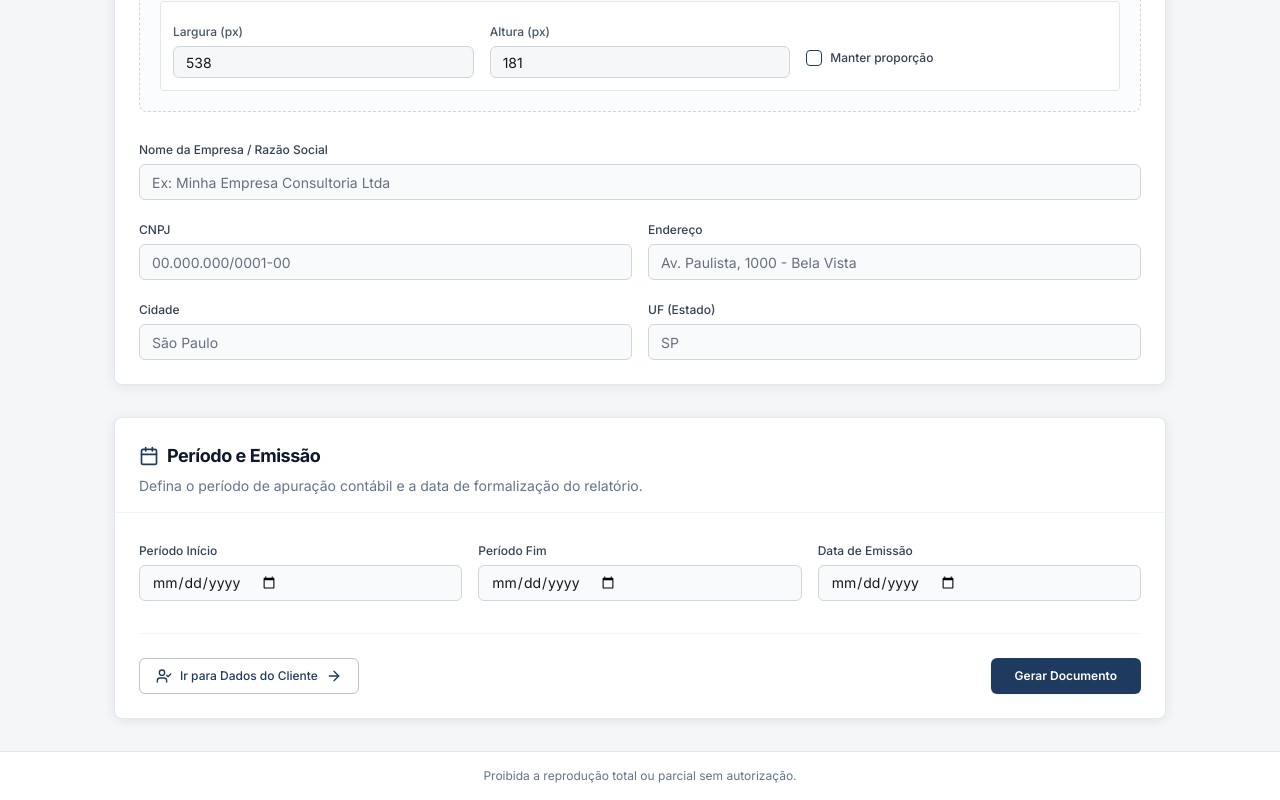
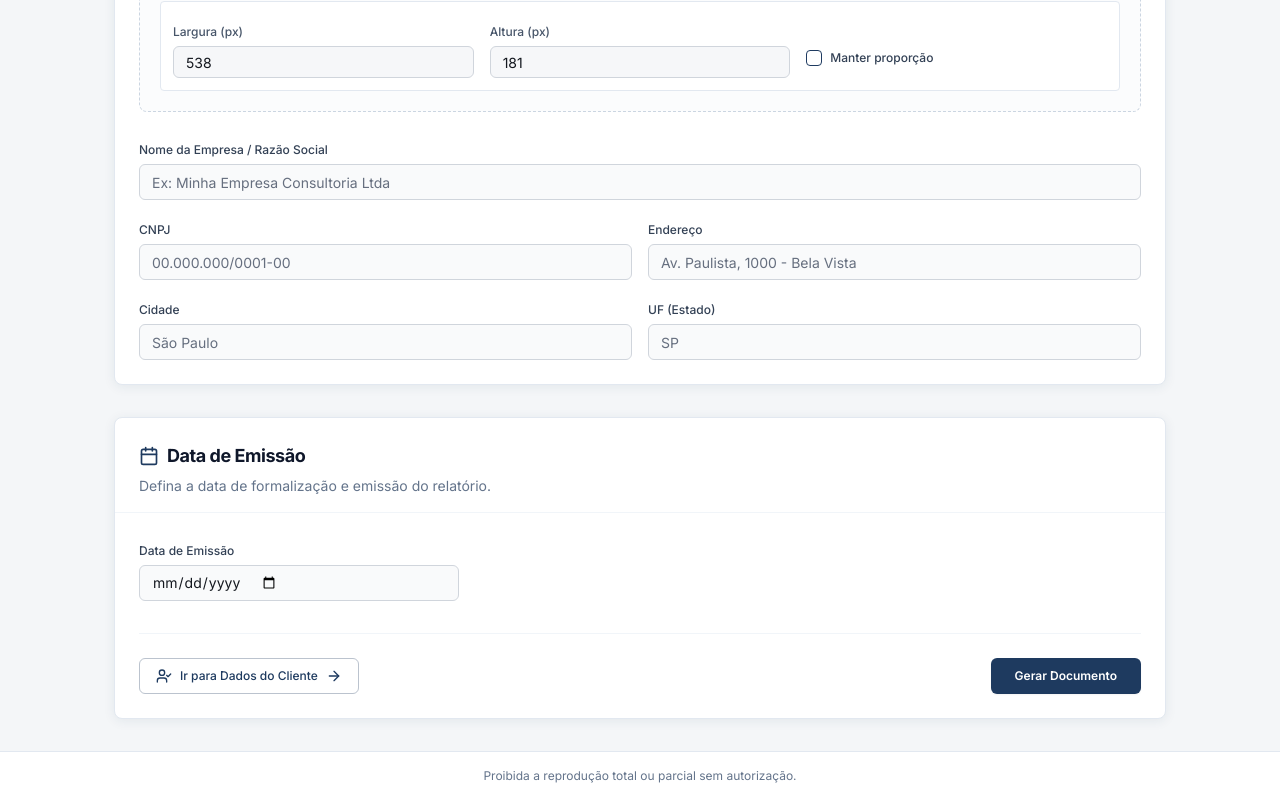
Before and after one commit to leidimarcongelmgt-design/projeto--rbita--atendimento-que-impulsiona-excel-ncia-f5pwh5skg, a React (Vite) app: page / in a window 1280 px wide. Shown: the part 549-1349 px from the top of the page. Built offline with nearby package versions, Linux system fonts and the light colour scheme.

Commit message:
Remover campo Período da aba Identificação e do documento A4 mantendo Data de Emissão e blindagem intactas

```diff
--- a/package.json
+++ b/package.json
@@ -2,7 +2,7 @@
   "name": "skip-react-template",
   "description": "A frontend React Vite TypeScript Shadcn UI template for Skip projects",
   "private": true,
-  "version": "0.0.29",
+  "version": "0.0.30",
   "type": "module",
   "scripts": {
     "start": "vite dev",
--- a/src/components/calculator/DocumentView.tsx
+++ b/src/components/calculator/DocumentView.tsx
@@ -182,15 +182,9 @@ export const DocumentView: React.FC<DocumentViewProps> = ({
             </div>
 
             <div className="text-xs text-slate-600 flex items-center gap-3">
-              {(state.periodoInicio || state.periodoFim) && (
+              {state.dataEmissao && (
                 <span className="flex items-center gap-1">
                   <Calendar className="w-3.5 h-3.5 text-slate-400" />
-                  <strong>Período:</strong> {formatDateBR(state.periodoInicio)} até{' '}
-                  {formatDateBR(state.periodoFim)}
-                </span>
-              )}
-              {state.dataEmissao && (
-                <span>
                   <strong>Emissão:</strong> {formatDateBR(state.dataEmissao)}
                 </span>
               )}
--- a/src/components/calculator/IdentificacaoTab.tsx
+++ b/src/components/calculator/IdentificacaoTab.tsx
@@ -336,44 +336,19 @@ export const IdentificacaoTab: React.FC<IdentificacaoTabProps> = ({
         </CardContent>
       </Card>
 
-      {/* SEÇÃO 2: PERÍODO E EMISSÃO */}
+      {/* SEÇÃO 2: DATA DE EMISSÃO */}
       <Card className="border border-slate-200 card-shadow bg-white">
         <CardHeader className="border-b border-slate-100 pb-4">
           <div className="flex items-center gap-2">
             <Calendar className="w-5 h-5 text-[#1E3A5F]" />
-            <CardTitle className="text-lg font-bold text-slate-900">Período e Emissão</CardTitle>
+            <CardTitle className="text-lg font-bold text-slate-900">Data de Emissão</CardTitle>
           </div>
           <CardDescription className="text-slate-500">
-            Defina o período de apuração contábil e a data de formalização do relatório.
+            Defina a data de formalização e emissão do relatório.
           </CardDescription>
         </CardHeader>
         <CardContent className="pt-6">
-          <div className="grid grid-cols-1 sm:grid-cols-3 gap-4">
-            <div>
-              <Label htmlFor="periodoInicio" className="text-xs font-medium text-slate-700">
-                Período Início
-              </Label>
-              <Input
-                id="periodoInicio"
-                type="date"
-                value={state.periodoInicio}
-                onChange={(e) => onChange({ periodoInicio: e.target.value })}
-                className="mt-1 h-9 bg-[#F9FAFB]"
-              />
-            </div>
-            <div>
-              <Label htmlFor="periodoFim" className="text-xs font-medium text-slate-700">
-                Período Fim
-              </Label>
-              <Input
-                id="periodoFim"
-                type="date"
-                value={state.periodoFim}
-                onChange={(e) => onChange({ periodoFim: e.target.value })}
-                className="mt-1 h-9 bg-[#F9FAFB]"
-              />
-            </div>
-            <div>
+          <div className="max-w-xs">
             <Label htmlFor="dataEmissao" className="text-xs font-medium text-slate-700">
               Data de Emissão
             </Label>
@@ -384,7 +359,6 @@ export const IdentificacaoTab: React.FC<IdentificacaoTabProps> = ({
               onChange={(e) => onChange({ dataEmissao: e.target.value })}
               className="mt-1 h-9 bg-[#F9FAFB]"
             />
-            </div>
           </div>
 
           <div className="mt-8 pt-6 border-t border-slate-100 flex flex-col sm:flex-row items-center justify-between gap-4">
--- a/src/lib/calculatorState.ts
+++ b/src/lib/calculatorState.ts
@@ -180,8 +180,6 @@ export function serializeStateToUrl(state: CalculatorState): string {
   if (state.contLegalTelefone) params.set('contLegalTelefone', state.contLegalTelefone)
   if (state.contLegalEmail) params.set('contLegalEmail', state.contLegalEmail)
 
-  if (state.periodoInicio) params.set('periodoInicio', state.periodoInicio)
-  if (state.periodoFim) params.set('periodoFim', state.periodoFim)
   if (state.dataEmissao) params.set('dataEmissao', state.dataEmissao)
 
   return `?${params.toString()}`
--- a/src/lib/pocketbase/schema.json
+++ b/src/lib/pocketbase/schema.json
@@ -1,5 +1,5 @@
 {
-  "generatedAt": "2026-09-23T19:20:30.230Z",
+  "generatedAt": "2026-09-23T19:30:01.537Z",
   "collections": [
     {
       "name": "users",
```
Also changed, not shown: .skip.config.json. Lines whose indentation alone changed are shown as unchanged.
